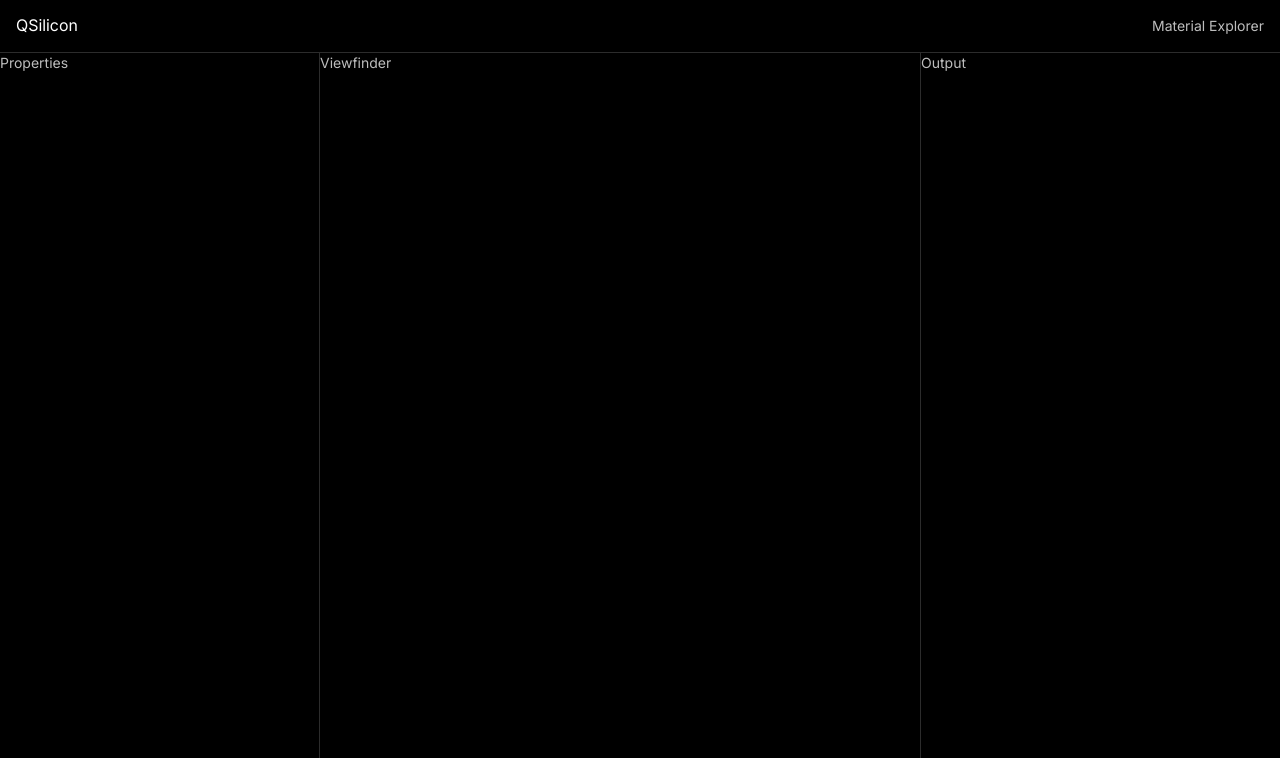
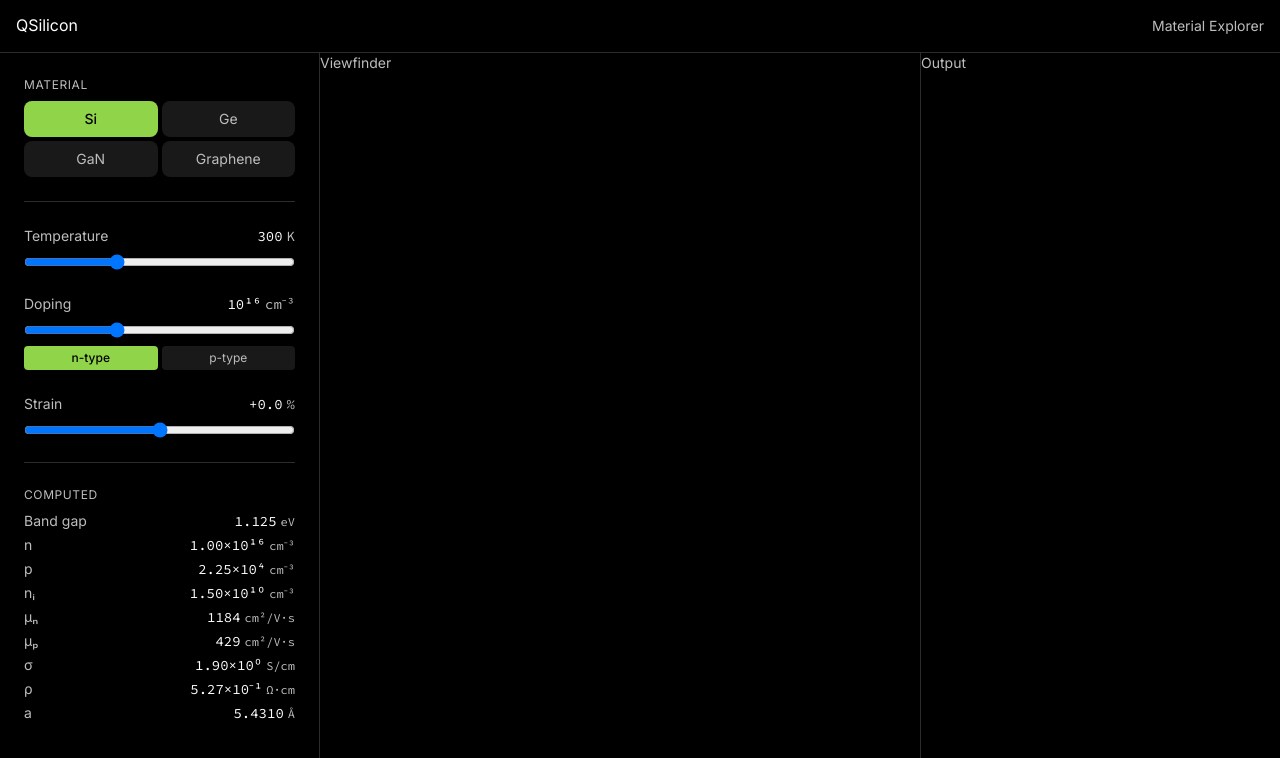
Before and after one commit to PanagiotisEvan/semi-quant, a React (Vite) app: page / in a window 1280 px wide. Shown: the top 758 px of the page. Built offline with nearby package versions, Linux system fonts and the light colour scheme.

Commit message:
add slides to page

```diff
--- a/src/app.tsx
+++ b/src/app.tsx
@@ -1,3 +1,5 @@
+import { Properties } from './components/dedicated/properties'
+
 export function App() {
     return (
         <div className="w-full h-screen grid grid-cols-[320px_1fr_360px] grid-rows-[auto_1fr] gap-0 overflow-hidden">
@@ -10,7 +12,7 @@ export function App() {
 
             {/* Left — Properties panel */}
             <aside className="row-start-2 border-r border-bg-d overflow-y-auto">
-                <p className="text-fg-b text-sm">Properties</p>
+                <Properties />
             </aside>
 
             {/* Center — Viewfinder */}
--- a/src/components/dedicated/properties.tsx
+++ b/src/components/dedicated/properties.tsx
@@ -0,0 +1,176 @@
+import { useState, useMemo } from 'react'
+import { Slider } from '../reusable/form/slider'
+import { MATERIALS } from '../../data/materials'
+import { computeProperties, type MaterialId, type DopingType } from '../../data/formulas'
+
+const MATERIAL_IDS: MaterialId[] = ['Si', 'Ge', 'GaN', 'Graphene']
+
+const SUPS = '⁰¹²³⁴⁵⁶⁷⁸⁹'
+
+function toSuperscript(n: number): string {
+    const sign = n < 0 ? '⁻' : ''
+    return sign + String(Math.abs(n)).split('').map(c => SUPS[+c]).join('')
+}
+
+function fmtSci(x: number, digits = 2): string {
+    if (!isFinite(x)) return '∞'
+    if (x === 0) return '0'
+    const exp = Math.floor(Math.log10(Math.abs(x)))
+    const mantissa = x / 10 ** exp
+    return `${mantissa.toFixed(digits)}×10${toSuperscript(exp)}`
+}
+
+function fmtFixed(x: number, digits: number): string {
+    return x.toFixed(digits)
+}
+
+function fmtStrain(v: number): string {
+    return `${v >= 0 ? '+' : ''}${v.toFixed(1)}`
+}
+
+function fmtDoping(v: number): string {
+    return `10${toSuperscript(v)}`
+}
+
+interface ReadoutRow {
+    label: string
+    value: string
+    unit: string
+}
+
+export function Properties() {
+    const [materialId, setMaterialId] = useState<MaterialId>('Si')
+    const [T, setT]                   = useState(300)
+    const [logN, setLogN]             = useState(16)
+    const [dopingType, setDopingType] = useState<DopingType>('n')
+    const [strainPct, setStrainPct]   = useState(0)
+
+    const mat    = MATERIALS[materialId]
+    const N      = 10 ** logN
+    const strain = strainPct / 100
+
+    const props = useMemo(
+        () => computeProperties(mat, T, N, dopingType, strain),
+        [mat, T, N, dopingType, strain],
+    )
+
+    const isGraphene = mat.isGraphene
+
+    const carrierUnit = isGraphene ? 'cm⁻²' : 'cm⁻³'
+    const sigmaUnit   = isGraphene ? 'S/□'  : 'S/cm'
+    const rhoUnit     = isGraphene ? 'Ω/□'  : 'Ω·cm'
+
+    const rows: ReadoutRow[] = [
+        { label: 'Band gap',  value: fmtFixed(props.Eg,    3), unit: 'eV'         },
+        { label: 'n',         value: fmtSci(props.n),         unit: carrierUnit    },
+        ...(!isGraphene ? [
+            { label: 'p',  value: fmtSci(props.p),  unit: 'cm⁻³' },
+            { label: 'nᵢ', value: fmtSci(props.ni), unit: 'cm⁻³' },
+        ] : []),
+        { label: 'μₙ',        value: fmtFixed(props.mu_n, 0), unit: 'cm²/V·s'    },
+        ...(!isGraphene ? [
+            { label: 'μₚ', value: fmtFixed(props.mu_p, 0), unit: 'cm²/V·s' },
+        ] : []),
+        { label: 'σ',         value: fmtSci(props.sigma),     unit: sigmaUnit     },
+        { label: 'ρ',         value: fmtSci(props.rho),       unit: rhoUnit       },
+        { label: 'a',         value: fmtFixed(props.a, 4),    unit: 'Å'           },
+    ]
+
+    return (
+        <div className="flex flex-col gap-lg p-lg h-full">
+
+            {/* Material selector */}
+            <div className="flex flex-col gap-sm">
+                <span className="text-xs text-fg-b uppercase tracking-wider">Material</span>
+                <div className="grid grid-cols-2 gap-xs">
+                    {MATERIAL_IDS.map(id => (
+                        <button
+                            key={id}
+                            onClick={() => setMaterialId(id)}
+                            className={`text-sm rounded-md py-sm transition-colors cursor-pointer ${
+                                materialId === id
+                                    ? 'bg-accent text-bg-a font-medium'
+                                    : 'bg-bg-c text-fg-b hover:text-fg-a hover:bg-bg-d'
+                            }`}
+                        >
+                            {id}
+                        </button>
+                    ))}
+                </div>
+            </div>
+
+            <div className="h-px bg-bg-d" />
+
+            {/* Controls */}
+            <div className="flex flex-col gap-lg">
+                <Slider
+                    label="Temperature"
+                    value={T}
+                    min={100}
+                    max={700}
+                    step={10}
+                    unit="K"
+                    onChange={setT}
+                />
+
+                <div className="flex flex-col gap-sm">
+                    <Slider
+                        label="Doping"
+                        value={logN}
+                        min={14}
+                        max={20}
+                        step={1}
+                        formatValue={fmtDoping}
+                        unit={carrierUnit}
+                        onChange={setLogN}
+                    />
+                    <div className="flex gap-xs">
+                        {(['n', 'p'] as DopingType[]).map(t => (
+                            <button
+                                key={t}
+                                onClick={() => setDopingType(t)}
+                                className={`flex-1 text-xs rounded-sm py-xs transition-colors cursor-pointer ${
+                                    dopingType === t
+                                        ? 'bg-accent text-bg-a font-medium'
+                                        : 'bg-bg-c text-fg-b hover:text-fg-a hover:bg-bg-d'
+                                }`}
+                            >
+                                {t === 'n' ? 'n-type' : 'p-type'}
+                            </button>
+                        ))}
+                    </div>
+                </div>
+
+                <Slider
+                    label="Strain"
+                    value={strainPct}
+                    min={-2}
+                    max={2}
+                    step={0.1}
+                    formatValue={fmtStrain}
+                    unit="%"
+                    onChange={setStrainPct}
+                />
+            </div>
+
+            <div className="h-px bg-bg-d" />
+
+            {/* Readout */}
+            <div className="flex flex-col gap-sm flex-1">
+                <span className="text-xs text-fg-b uppercase tracking-wider">Computed</span>
+                <div className="grid grid-cols-[auto_1fr] gap-x-lg gap-y-xs">
+                    {rows.map(({ label, value, unit }) => (
+                        <>
+                            <span key={`${label}-l`} className="text-sm text-fg-b">{label}</span>
+                            <span key={`${label}-v`} className="text-sm font-mono text-fg-a text-right">
+                                {value}
+                                <span className="text-fg-b text-xs ml-1">{unit}</span>
+                            </span>
+                        </>
+                    ))}
+                </div>
+            </div>
+
+        </div>
+    )
+}
--- a/src/data/formulas.ts
+++ b/src/data/formulas.ts
@@ -137,13 +137,12 @@ export interface SemiconductorProperties {
 }
 
 export function computeProperties(
-  materialId: MaterialId,
+  mat: MaterialParams,
   T: number,
   N: number,
   type: DopingType,
   strain: number,
 ): SemiconductorProperties {
-  const mat          = MATERIALS[materialId];
   const Eg           = bandGap(mat, T, strain);
   const { n, p, ni } = carrierConcentrations(mat, T, N, strain);
   const mu_n         = mobility(mat, T, N, strain, "n");
```
